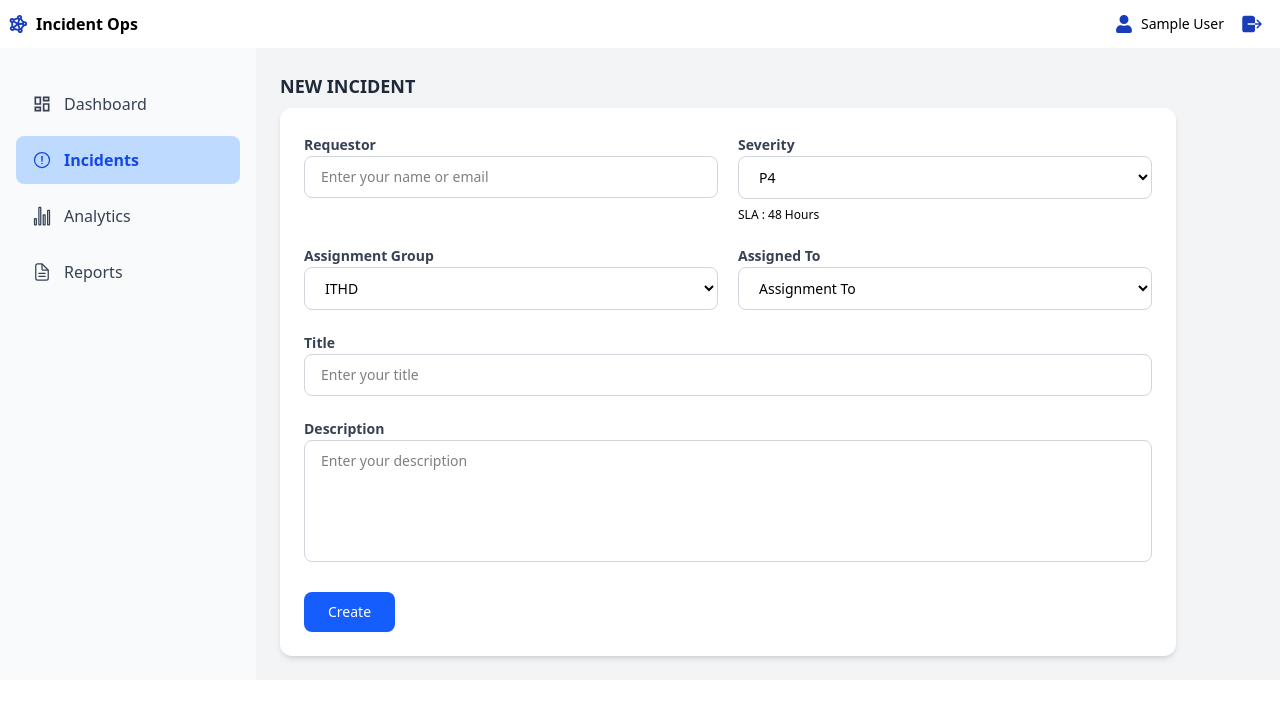
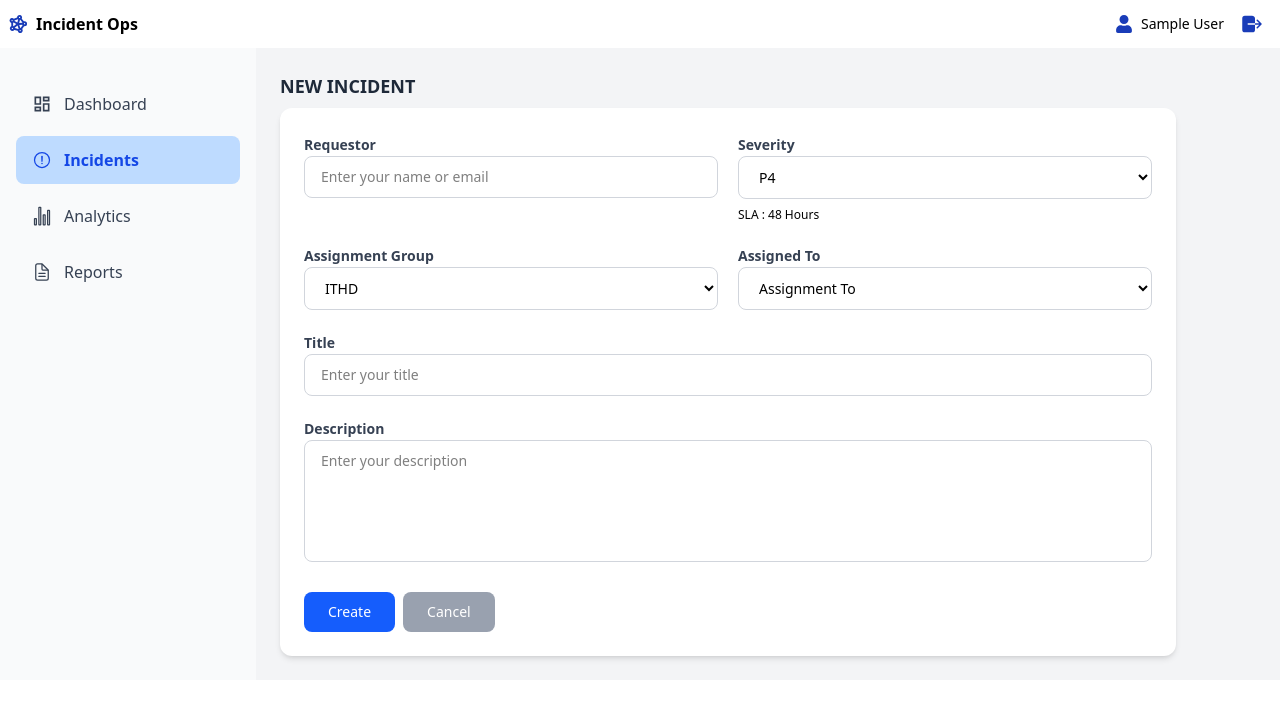
Before and after one commit to amirali72/Incident-Ops, a React (Vite) app: page /incidents/new in a window 1280 px wide. Shown: the top 704 px of the page. Built offline with nearby package versions, Linux system fonts and the light colour scheme; sample sign-in values are in the browser's storage.

Commit message:
Added cancl button

```diff
--- a/src/pages/CreateIncident.jsx
+++ b/src/pages/CreateIncident.jsx
@@ -52,7 +52,9 @@ const CreateIncident = () => {
   }, [severity]);
 
   const createNewINC = () => {
-    const incNum = `INC${(mockIncidents.length + 1).toString().padStart(3, "0")}`;
+    const incNum = `INC${(mockIncidents.length + 1)
+      .toString()
+      .padStart(3, "0")}`;
     mockIncidents.push({
       id: incNum,
       createdBy: createdBy,
@@ -71,7 +73,7 @@ const CreateIncident = () => {
     setAssignedTo("");
     setCreatedBy("");
     setSeverity("P4");
-    navigate('/incidents')
+    navigate("/incidents");
   };
 
   const isFormValid = Object.keys(errors).length === 0;
@@ -206,6 +208,7 @@ const CreateIncident = () => {
           </div>
         </div>
 
+        <div className="flex space-x-2">
           <button
             onClick={createNewINC}
             disabled={!isFormValid}
@@ -217,6 +220,14 @@ const CreateIncident = () => {
           >
             Create
           </button>
+
+          <button
+            onClick={()=>navigate("/incidents")}
+            className={`mt-6 px-6 py-2.5 text-sm font-medium text-white rounded-lg transition-colors bg-gray-400 cursor-pointer`}
+          >
+            Cancel
+          </button>
+        </div>
       </div>
     </div>
   );
```
Lines whose indentation alone changed are shown as unchanged.
